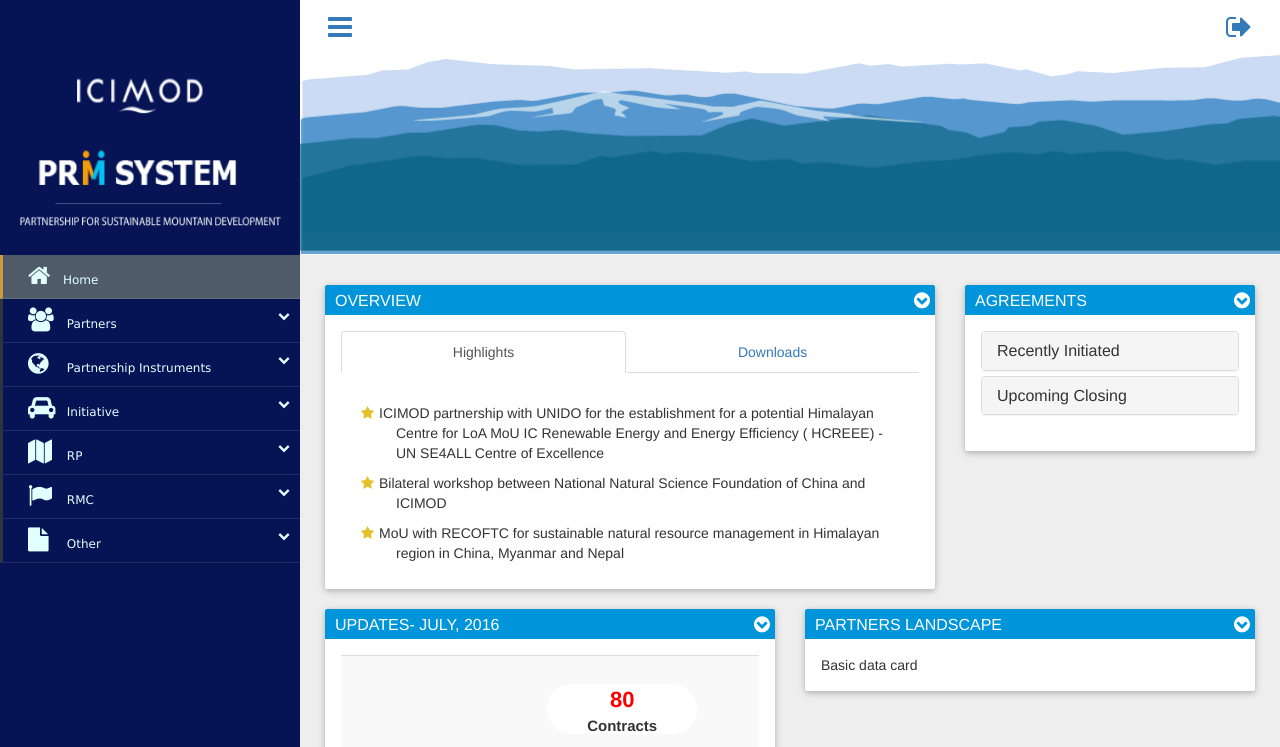
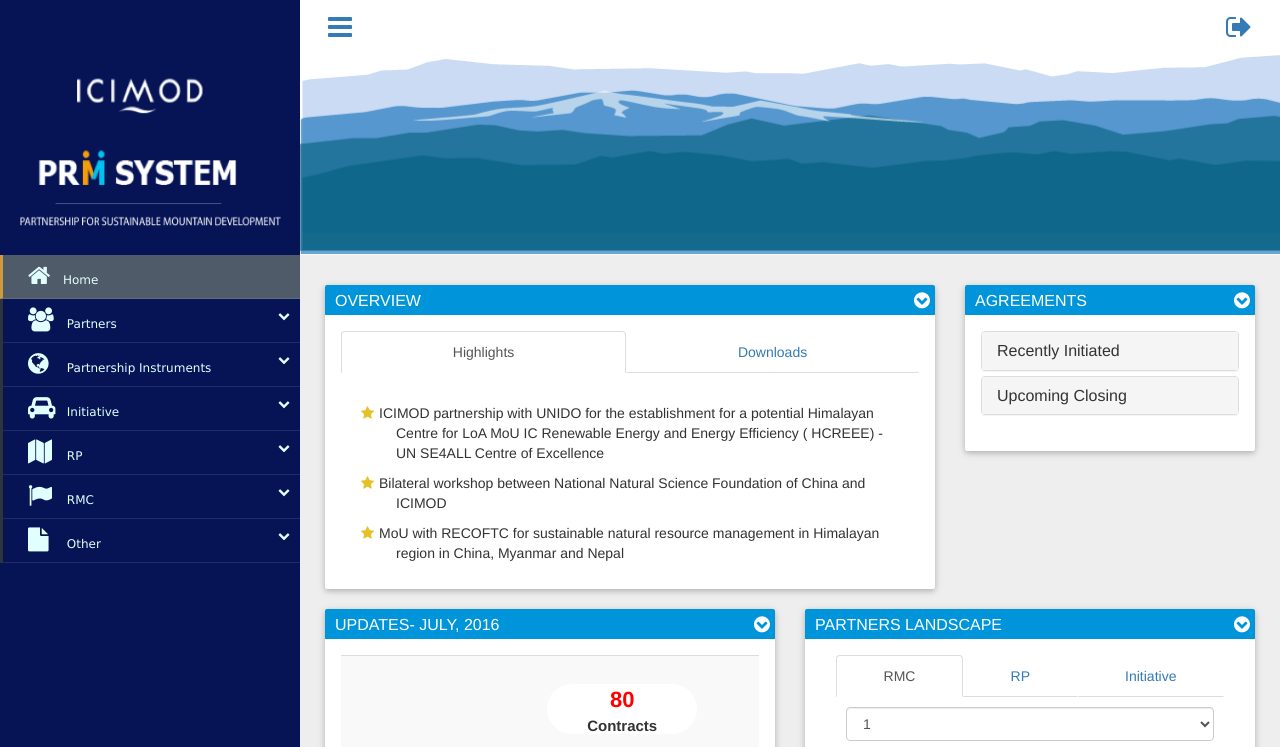
Before and after one commit to bikuz/ICIMOD-PRM.NET, an ASP.NET MVC app: page / in a window 1280 px wide. Shown: the top 747 px of the page. Run offline with ASP.NET Core 8 and stand-ins for ASP.NET MVC 5, Linux system fonts and the light colour scheme; the project's own start-up code is not run, and a stand-in starts its controllers and pages; some libraries are stand-ins or nearby versions.

Commit message:
Added Partners Landscape card Data and CSS Properties

```diff
--- a/prm/Content/Site.css
+++ b/prm/Content/Site.css
@@ -16,6 +16,10 @@
 }
 .DefaultMargin {
   margin: 10px;
+}
+.centered {
+  padding-left: 40%;
+
 }
 
 /*General Elements CSS*/
@@ -559,5 +563,8 @@
   }
 #card-3-main .rcorners2 p {
   color: white;
+}
+
+#card-3-main .rcorner2:hover {
 
 }
--- a/prm/Views/Home/Index.cshtml
+++ b/prm/Views/Home/Index.cshtml
@@ -307,7 +307,87 @@
                     </div>
 
                     <div class="card-content">
-                        <p>Basic data card</p>
+
+                    <div class="container-fluid">
+
+
+                      <ul class="nav nav-tabs nav-justified" role="tablist">
+                          <li role="presentation" class="active"><a href="#RMC1" aria-controls="RMC1" role="tab" data-toggle="tab">RMC</a></li>
+                           <li role="presentation"><a href="#RP1" aria-controls="RP1" role="tab" data-toggle="tab">RP</a></li>
+                           <li role="presentation"><a href="#Initiative" aria-controls="Initiative" role="tab" data-toggle="tab">Initiative</a></li>
+                        </ul>
+
+
+
+
+
+
+                          <div class="tab-content">
+                        <div role="tabpanel" class="tab-pane active DefaultPadding" id="RMC1">
+
+                         <div class="form-group">
+
+                                  <select class="form-control" id="sel1">
+                                    <option>1</option>
+                                    <option>2</option>
+                                    <option>3</option>
+                                    <option>4</option>
+                                  </select>
+                            </div>
+
+                           <img class= "img-responsive" src="http://prmdemo.icimod.org/Content/Uploads/Images/LandscapeMaps/1d364f50-a74e-4802-8073-603f43267e43Bhutan.jpg">
+
+                        <!--LOA-Tab Ends-->
+                        </div>
+
+
+                        <div role="tabpanel" class="tab-pane DefaultPadding" id="RP1">
+
+                        <div class="form-group">
+
+                                  <select class="form-control" id="sel1">
+                                    <option>1</option>
+                                    <option>2</option>
+                                    <option>3</option>
+                                    <option>4</option>
+                                  </select>
+                            </div>
+
+                           <img class= "img-responsive" src="http://prmdemo.icimod.org/Content/Uploads/Images/LandscapeMaps/4f8e2862-33ea-438f-84ca-c36803f8ce73RP1-1024x1024.jpg">
+
+                        <!--MOU-Tab Ends-->
+                        </div>
+
+                        <div role="tabpanel" class="tab-pane DefaultPadding" id="Initiative">
+
+                       <div class="form-group">
+
+                                  <select class="form-control" id="sel1">
+                                    <option>1</option>
+                                    <option>2</option>
+                                    <option>3</option>
+                                    <option>4</option>
+                                  </select>
+                            </div>
+
+                           <img class= "img-responsive" src="http://prmdemo.icimod.org/Content/Uploads/Images/LandscapeMaps/622c39ad-94a8-4ca5-bff0-f22766ef86d0RP1-AdaptHimal-1024x1024.jpg">
+
+                        <!--IC-Tab Ends-->
+                        </div>
+
+                     <!-- Container-Fluid Ends -->
+                    </div>
+                    <!--Tab-content Ends-->
+                    </div>
+
+
+
+
+
+
+
+
+
 
                     <!--Card-content Ends-->
                     </div>
```
